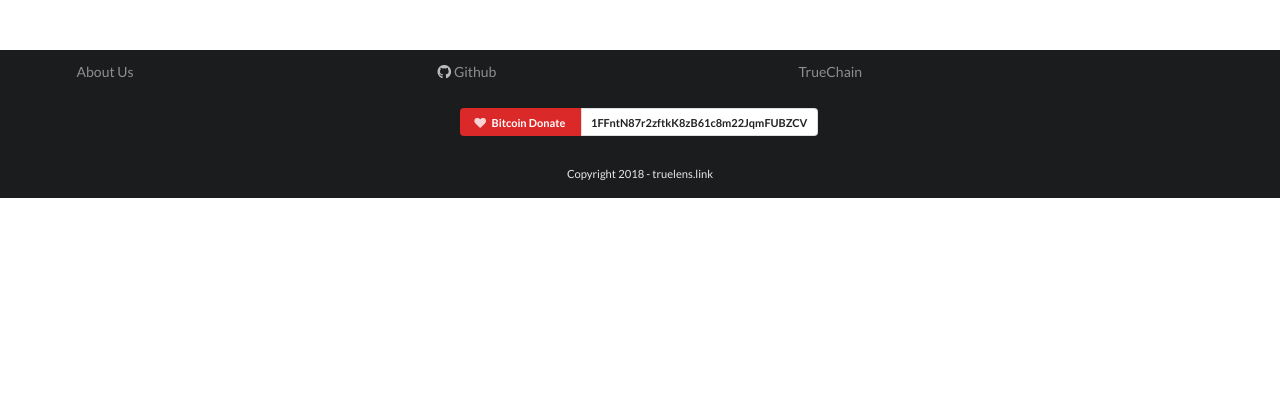
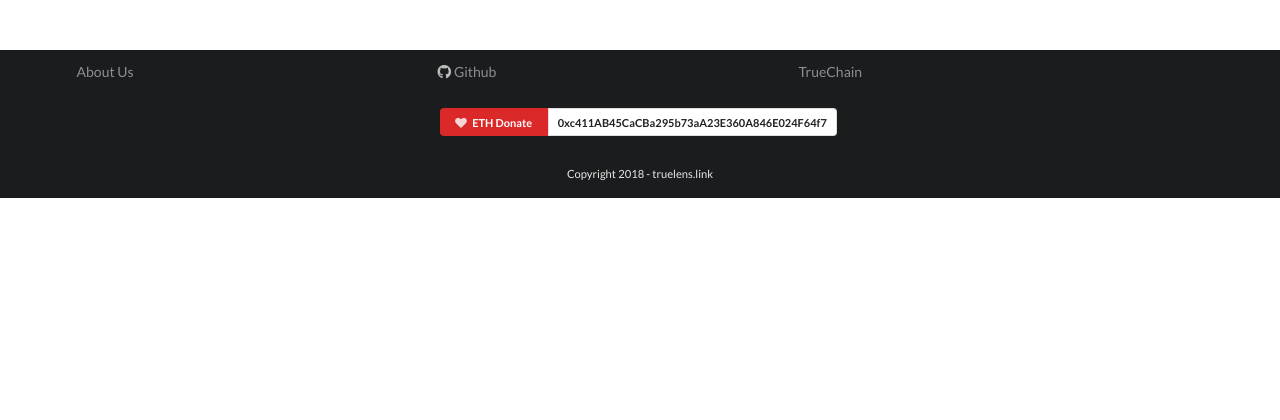
Before and after one commit to snailminer/truelens, a Django app: page / in a window 1280 px wide. Shown: the top 420 px of the page. Run offline with Django 3.2, Linux system fonts and the light colour scheme; some libraries are stand-ins or nearby versions.

Commit message:
change donation to ether

```diff
--- a/truelens/lens/templates/main.html
+++ b/truelens/lens/templates/main.html
@@ -38,11 +38,11 @@
 				</div>
 				<div class="row centered">
 					<div>
-						<a href="https://www.blockchain.com/btc/address/1FFntN87r2zftkK8zB61c8m22JqmFUBZCV" class="ui mini labeled button">
+						<a href="https://etherscan.io/address/0xc411AB45CaCBa295b73aA23E360A846E024F64f7" class="ui mini labeled button">
 							<div class="ui red mini button">
-								<i class="heart icon"></i>Bitcoin Donate
+								<i class="heart icon"></i>ETH Donate
 							</div>
-							<span class="ui basic label">1FFntN87r2zftkK8zB61c8m22JqmFUBZCV</span>
+							<span class="ui basic label">0xc411AB45CaCBa295b73aA23E360A846E024F64f7</span>
 						</a>
 					</div>
 				</div>
```
